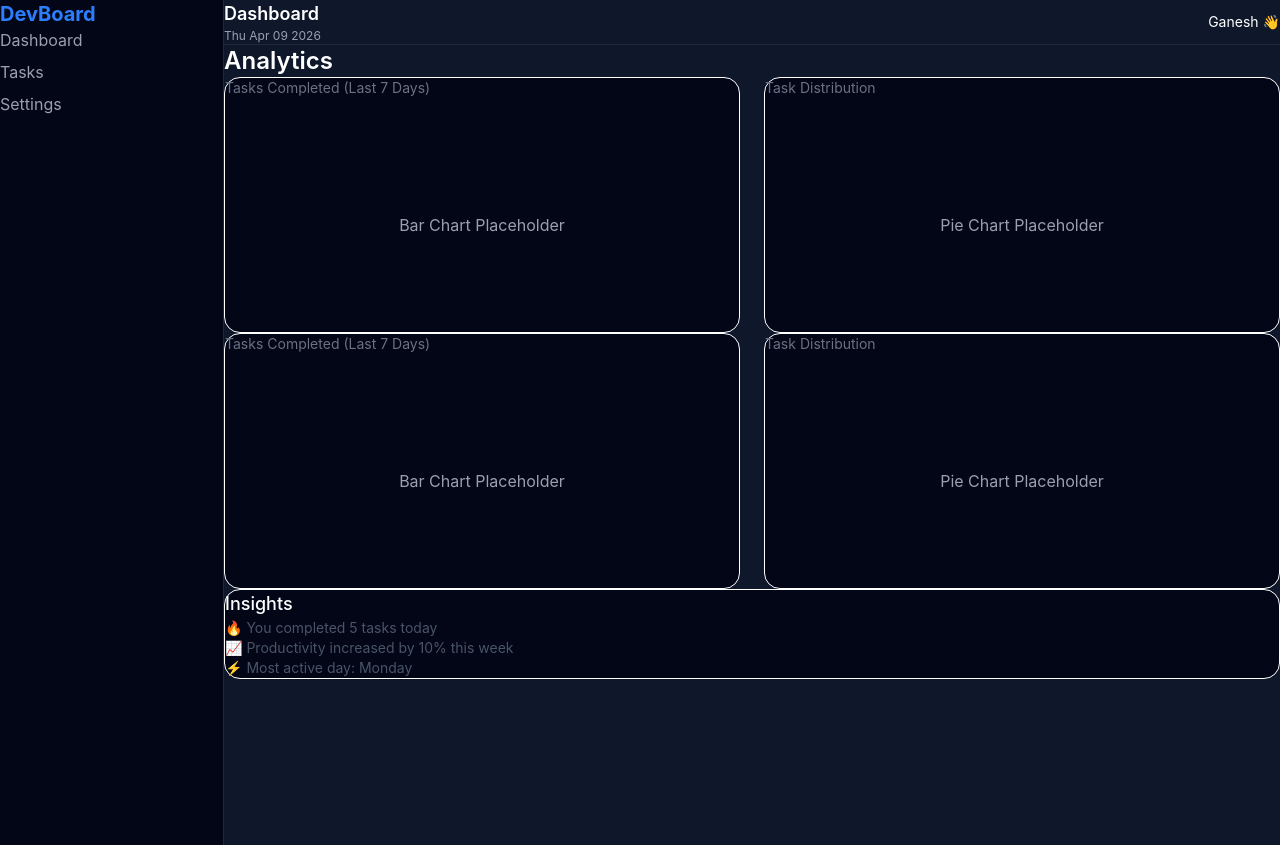
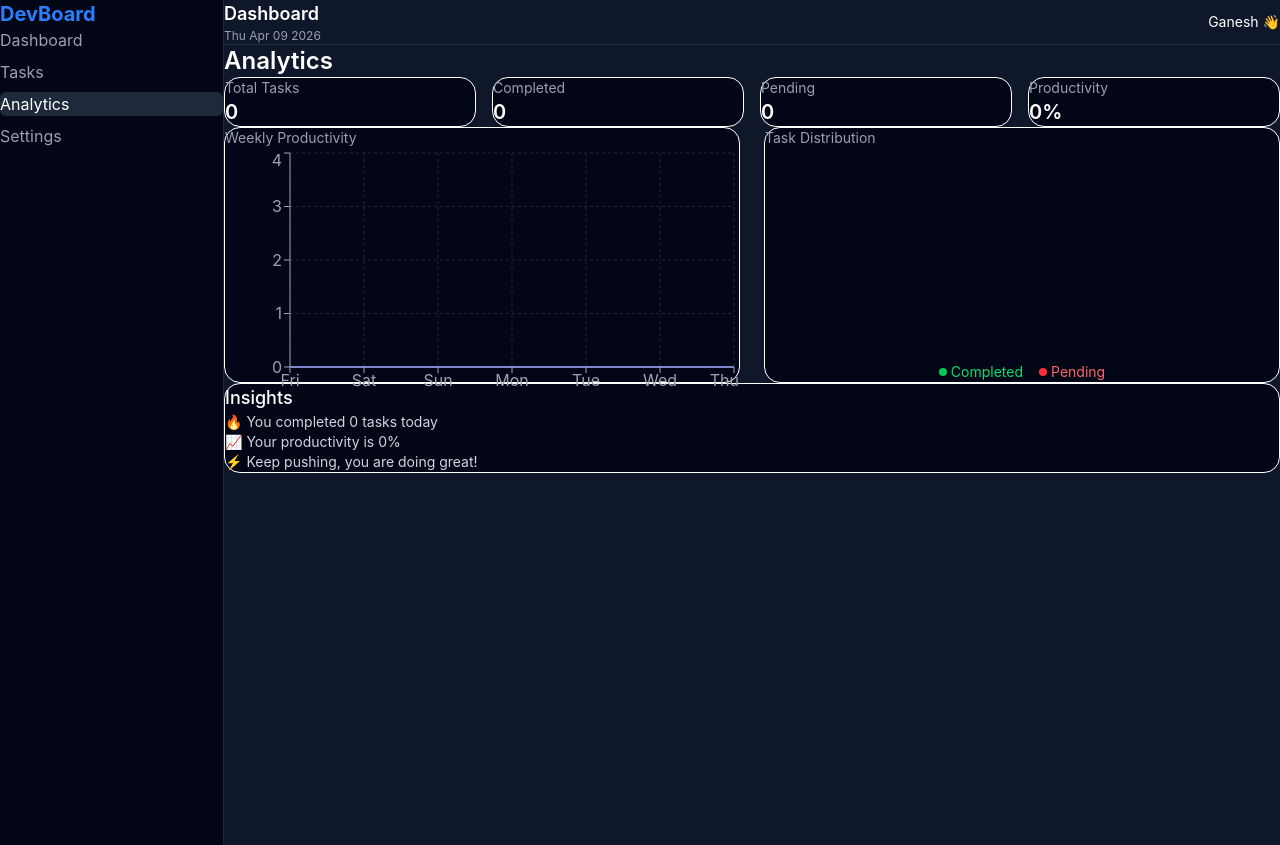
Before and after one commit to GaneshMirashi/devboard-nextjs-dashboard, a Next.js app: page /pages/analytics in a window 1280 px wide. Built offline with nearby package versions, Linux system fonts and the light colour scheme.

Commit message:
Added chart in Analytics to show counts past few days.

```diff
--- a/app/components/layout/BaseLayout.tsx
+++ b/app/components/layout/BaseLayout.tsx
@@ -43,6 +43,17 @@ export default function BaseLayout({
           </Link>
 
           <Link
+            href="/pages/analytics"
+            className={`px-3 py-2 rounded-md cursor-pointer transition ${
+              pathname === "/pages/analytics"
+                ? "bg-[#1e293b] text-white"
+                : "hover:bg-[#1e293b] text-gray-400"
+            }`}
+          >
+            Analytics
+          </Link>
+
+          <Link
             href="/pages/settings"
             className={`px-3 py-2 rounded-md cursor-pointer transition ${
               pathname === "/pages/settings"
--- /dev/null
+++ b/app/hooks/useAnalytics.ts
@@ -0,0 +1,66 @@
+"use client";
+
+import { useEffect, useState } from "react";
+
+export function useAnalytics() {
+  const [tasks, setTasks] = useState<any[]>([]);
+
+  useEffect(() => {
+    const stored = localStorage.getItem("tasks");
+    if (stored) {
+      setTasks(JSON.parse(stored));
+    }
+  }, []);
+
+  const totalTasks = tasks.length;
+
+  // ✅ TRUE = completed
+  const completedTasks = tasks.filter(t => t.done === true).length;
+
+  // ✅ FALSE = pending
+  const pendingTasks = tasks.filter(t => t.done === false).length;
+
+  const productivity = totalTasks
+    ? Math.round((completedTasks / totalTasks) * 100)
+    : 0;
+
+  // ✅ Pie Data (NOW CORRECT)
+  const pieData = [
+    { name: "Completed", value: completedTasks },
+    { name: "Pending", value: pendingTasks },
+  ];
+
+  // ✅ Last 7 days
+  const last7Days = [...Array(7)].map((_, i) => {
+    const date = new Date();
+    date.setDate(date.getDate() - i);
+
+    const dayStr = date.toISOString().split("T")[0];
+
+    const count = tasks.filter(task =>
+      task.done && task.createdAt.startsWith(dayStr)
+    ).length;
+
+    return {
+      date: date.toLocaleDateString("en-US", { weekday: "short" }),
+      count,
+    };
+  }).reverse();
+
+  // ✅ Today completed
+  const today = new Date().toISOString().split("T")[0];
+
+  const todayCompleted = tasks.filter(task =>
+    task.done && task.createdAt.startsWith(today)
+  ).length;
+
+  return {
+    totalTasks,
+    completedTasks,
+    pendingTasks,
+    productivity,
+    last7Days,
+    todayCompleted,
+    pieData,
+  };
+}
--- a/app/pages/analytics/ChartsSection.tsx
+++ b/app/pages/analytics/ChartsSection.tsx
@@ -1,23 +1,102 @@
+"use client";
+
+import {
+  AreaChart,
+  Area,
+  XAxis,
+  YAxis,
+  Tooltip,
+  ResponsiveContainer,
+  CartesianGrid,
+  PieChart,
+  Pie,
+  Cell,
+} from "recharts";
+import { useAnalytics } from "@/app/hooks/useAnalytics";
+
+const COLORS = ["#22c55e", "#ef4444"]; // green, red
+
 export default function ChartsSection() {
+  const { last7Days, pieData } = useAnalytics();
+
   return (
-    <div className="grid md:grid-cols-2 gap-6">
-      {/* Bar Chart */}
+    <div className="grid md:grid-cols-2 gap-6 pt-4">
+
+      {/* 🔥 Area Chart */}
       <div className="h-64 rounded-2xl border p-4 bg-[#020617]">
-        <h3 className="text-sm text-gray-500 mb-2">
-          Tasks Completed (Last 7 Days)
+        <h3 className="text-sm text-gray-400 mb-2">
+          Weekly Productivity
         </h3>
-        <div className="flex items-center justify-center h-full text-gray-400">
-          Bar Chart Placeholder
-        </div>
+
+        <ResponsiveContainer width="100%" height="100%">
+          <AreaChart data={last7Days}>
+            <defs>
+              <linearGradient id="colorTasks" x1="0" y1="0" x2="0" y2="1">
+                <stop offset="5%" stopColor="#6366f1" stopOpacity={0.8}/>
+                <stop offset="95%" stopColor="#6366f1" stopOpacity={0}/>
+              </linearGradient>
+            </defs>
+
+            <CartesianGrid strokeDasharray="3 3" stroke="#1f2937" />
+
+            <XAxis dataKey="date" stroke="#9ca3af" />
+            <YAxis stroke="#9ca3af" />
+
+            <Tooltip
+              contentStyle={{
+                backgroundColor: "#020617",
+                border: "1px solid #1f2937",
+                borderRadius: "10px",
+              }}
+            />
+
+            <Area
+              type="monotone"
+              dataKey="count"
+              stroke="#6366f1"
+              fillOpacity={1}
+              fill="url(#colorTasks)"
+              strokeWidth={2}
+            />
+          </AreaChart>
+        </ResponsiveContainer>
       </div>
 
-      {/* Pie Chart */}
-      <div className="h-64 rounded-2xl border p-4 bg-[#020617]">
-        <h3 className="text-sm text-gray-500 mb-2">
+      {/* 🔥 Donut Pie Chart */}
+      <div className="h-64 rounded-2xl border p-4 bg-[#020617] flex flex-col">
+        <h3 className="text-sm text-gray-400 mb-2">
           Task Distribution
         </h3>
-        <div className="flex items-center justify-center h-full text-gray-400">
-          Pie Chart Placeholder
+
+        <div className="flex-1 flex items-center justify-center">
+          <ResponsiveContainer width="100%" height="100%">
+            <PieChart>
+              <Pie
+                data={pieData}
+                dataKey="value"
+                innerRadius={50}
+                outerRadius={80}
+                paddingAngle={5}
+              >
+                {pieData.map((entry, index) => (
+                  <Cell key={index} fill={COLORS[index % COLORS.length]} />
+                ))}
+              </Pie>
+              <Tooltip />
+            </PieChart>
+          </ResponsiveContainer>
+        </div>
+
+        {/* Legend */}
+        <div className="flex justify-center gap-4 text-sm mt-2">
+          <div className="flex items-center gap-1 text-green-400">
+            <span className="w-2 h-2 bg-green-500 rounded-full"></span>
+            Completed
+          </div>
+          <div className="flex items-center gap-1 text-red-400">
+            <span className="w-2 h-2 bg-red-500 rounded-full"></span>
+            Pending
+          </div>
         </div>
       </div>
     </div>
--- a/app/pages/analytics/Insights.tsx
+++ b/app/pages/analytics/Insights.tsx
@@ -1,12 +1,18 @@
+"use client";
+
+import { useAnalytics } from "@/app/hooks/useAnalytics";
+
 export default function Insights() {
+  const { todayCompleted, productivity } = useAnalytics();
+
   return (
     <div className="p-4 rounded-2xl border bg-[#020617]">
       <h3 className="text-lg font-medium mb-3">Insights</h3>
 
-      <ul className="space-y-2 text-sm text-gray-600 dark:text-gray-300">
-        <li>🔥 You completed 5 tasks today</li>
-        <li>📈 Productivity increased by 10% this week</li>
-        <li>⚡ Most active day: Monday</li>
+      <ul className="space-y-2 text-sm text-gray-300">
+        <li>🔥 You completed {todayCompleted} tasks today</li>
+        <li>📈 Your productivity is {productivity}%</li>
+        <li>⚡ Keep pushing, you are doing great!</li>
       </ul>
     </div>
   );
--- a/app/pages/analytics/StatsCards.tsx
+++ b/app/pages/analytics/StatsCards.tsx
@@ -1,25 +1,33 @@
-export default function ChartsSection() {
+"use client";
+
+import { useAnalytics } from "@/app/hooks/useAnalytics";
+
+export default function StatsCards() {
+  const {
+    totalTasks,
+    completedTasks,
+    pendingTasks,
+    productivity,
+  } = useAnalytics();
+
+  const stats = [
+    { title: "Total Tasks", value: totalTasks },
+    { title: "Completed", value: completedTasks },
+    { title: "Pending", value: pendingTasks },
+    { title: "Productivity", value: `${productivity}%` },
+  ];
+
   return (
-    <div className="grid md:grid-cols-2 gap-6">
-      {/* Bar Chart */}
-      <div className="h-64 rounded-2xl border p-4 bg-[#020617]">
-        <h3 className="text-sm text-gray-500 mb-2">
-          Tasks Completed (Last 7 Days)
-        </h3>
-        <div className="flex items-center justify-center h-full text-gray-400">
-          Bar Chart Placeholder
+    <div className="grid grid-cols-2 md:grid-cols-4 gap-4">
+      {stats.map((item) => (
+        <div
+          key={item.title}
+          className="p-4 rounded-2xl border bg-[#020617]"
+        >
+          <p className="text-sm text-gray-400">{item.title}</p>
+          <h2 className="text-xl font-semibold mt-2">{item.value}</h2>
         </div>
-      </div>
-
-      {/* Pie Chart */}
-      <div className="h-64 rounded-2xl border p-4 bg-[#020617]">
-        <h3 className="text-sm text-gray-500 mb-2">
-          Task Distribution
-        </h3>
-        <div className="flex items-center justify-center h-full text-gray-400">
-          Pie Chart Placeholder
-        </div>
-      </div>
+      ))}
     </div>
   );
 }
--- a/app/pages/analytics/page.tsx
+++ b/app/pages/analytics/page.tsx
@@ -1,6 +1,6 @@
 import BaseLayout from "@/app/components/layout/BaseLayout";
 import Insights from "./Insights";
-import ChartsSection from "./StatsCards";
+import ChartsSection from "./ChartsSection";
 import StatsCards from "./StatsCards";
 
 export default function AnalyticsPage() {
--- a/package.json
+++ b/package.json
@@ -16,6 +16,7 @@
     "radix-ui": "^1.4.3",
     "react": "19.2.4",
     "react-dom": "19.2.4",
+    "recharts": "^3.8.1",
     "shadcn": "^4.2.0",
     "tailwind-merge": "^3.5.0",
     "tw-animate-css": "^1.4.0"
```
Also changed, not shown: 1 other file (tests, documents, lock files or other folders).
